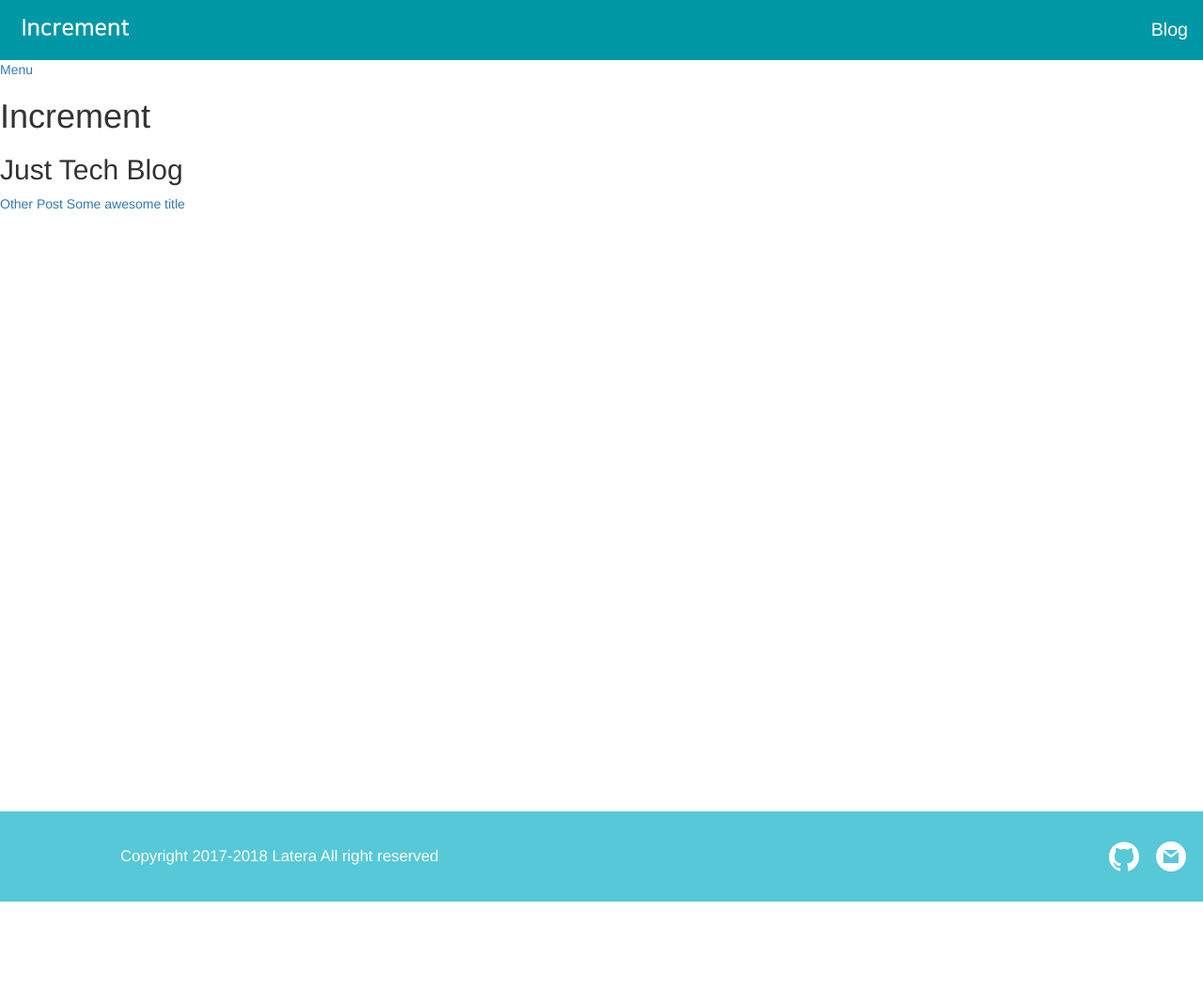
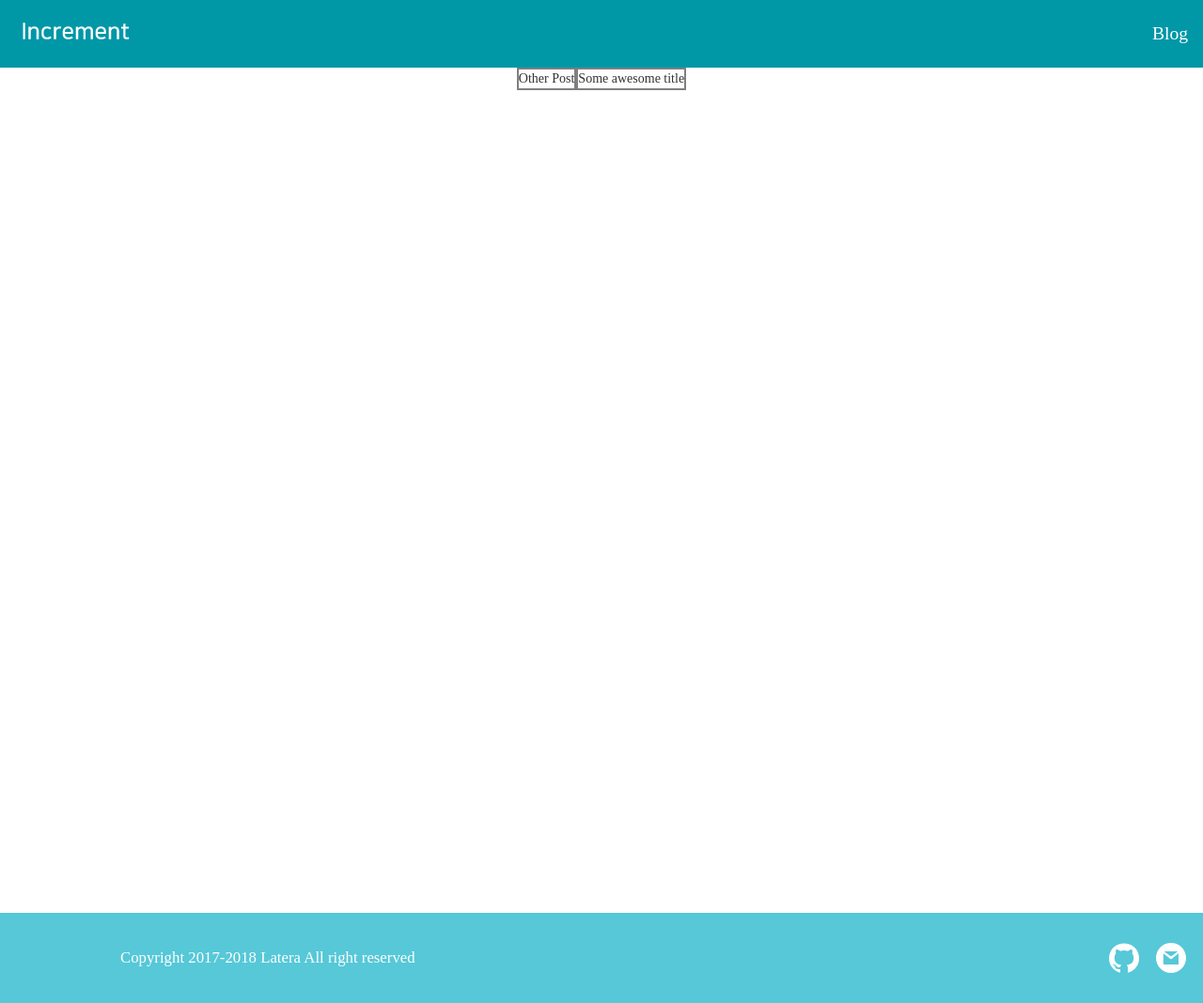
Before and after one commit to Laterality/tech-base-theme, a Jekyll site: the page built from index.html, in a window 1280 px wide. Shown: the whole page at 94% size. Built offline with Jekyll 4.4.1, drawn with Linux system fonts in a browser that asks for light colours; nearby versions of some CDN libraries; the list of posts is cut into pages by our own code; before the commit the page ends 960 px from its top, so only the background shows below that.

Commit message:
latest commit

```diff
--- a/_config.yml
+++ b/_config.yml
@@ -11,6 +11,7 @@ logo: /assets/img/logo_tmp.png
 background: false
 navigation: true
 paginate: 5
+paginate_path: "/blog/:num"
 
 
 # Less important changes below. (Code-highlighting, markdown)
--- a/_layouts/default.html
+++ b/_layouts/default.html
@@ -30,16 +30,20 @@
 		</div>
 
 	</header>
-	<div id="content" class="container">
+	<div id="content">
 		{{ content }}
 	</div>
 
 	<footer id="footer">
 			<h6 class="text-copyright">Copyright 2017-{{ 'now' | date: '%Y' }} Latera All right reserved</h6>
 
+			{% if site.github_username %}
 			<span class="footer-ic-contact-wrapper"><a href="https://github.com/{{site.github_username}}"><img class="footer-ic" src="/assets/img/github-logo.svg"/></a></span>
+			{% endif %}
 
+			{% if site.mail %}
 			<span class="footer-ic-contact-wrapper"><a href="mailto:{{site.mail}}"><img class="footer-ic" src="/assets/img/gmail.svg"/></a></span>
+			{% endif %}
 	</footer>
 
 </body>
--- a/_layouts/post.html
+++ b/_layouts/post.html
@@ -12,4 +12,6 @@ layout: default
 	<p class="post-content-content">
 		{{ page.content }}
 	</p>
+
+	<h6 class="back-to-list"><a href="/blog">≪ 목록으로</a></h6>
 </div>
--- a/assets/style.css
+++ b/assets/style.css
@@ -1,8 +1,52 @@
+body {
+  font-family: 'NanumGothic, 나눔고딕, "Malgun Gothic", 맑은고딕, "Apple SD Gothic Neo", Meiryo, Dotum, 돋움, sans-serif';
+}
 #header {
-  height: 64px;
+  width: 100vw;
+  height: 8vh;
+  min-height: 64px;
   background: #0097a7;
   padding-left: 16px;
   padding-right: 16px;
+}
+div#header-wrapper-logo {
+  height: 100%;
+  float: left;
+  display: flex;
+  flex-direction: column;
+  justify-content: center;
+}
+div#header-wrapper-nav {
+  height: 100%;
+  float: right;
+  display: flex;
+  flex-direction: column;
+  justify-content: center;
+}
+nav#header-nav {
+  display: table-cell;
+  vertical-align: middle;
+}
+a.header-nav-item {
+  text-align: center;
+  font-size: 1.4em;
+  color: white;
+}
+a.header-nav-item:hover {
+  text-decoration: none;
+  color: #ff5722;
+}
+a.header-nav-item:focus {
+  text-decoration: none;
+}
+a.header-nav-item:link {
+  text-decoration: none;
+}
+a.header-nav-item:active {
+  text-decoration: none;
+}
+a.header-nav-item:visited {
+  text-decoration: none;
 }
 #footer {
   width: 100%;
@@ -26,51 +70,6 @@
 #footer .footer-ic-contact-wrapper .footer-ic {
   width: 32px;
   height: 32px;
-}
-#content.container {
-  width: 100%;
-  padding-left: 0px;
-  padding-right: 0px;
-  min-height: 800px;
-}
-#header-wrapper-logo {
-  height: 64px;
-  display: table;
-  float: left;
-}
-#header-logo {
-  display: table-cell;
-  vertical-align: middle;
-}
-#header-wrapper-nav {
-  height: 64px;
-  display: table;
-  float: right;
-}
-#header-nav {
-  display: table-cell;
-  vertical-align: middle;
-}
-a.header-nav-item {
-  text-align: center;
-  font-size: 1.4em;
-  color: white;
-}
-a.header-nav-item:hover {
-  text-decoration: none;
-  color: #ff5722;
-}
-a.header-nav-item:focus {
-  text-decoration: none;
-}
-a.header-nav-item:link {
-  text-decoration: none;
-}
-a.header-nav-item:active {
-  text-decoration: none;
-}
-a.header-nav-item:visited {
-  text-decoration: none;
 }
 .header-nav-item-delimiter {
   text-align: center;
@@ -141,4 +140,26 @@ p.post-list-item-description {
   text-align: left;
   color: #bdbdbd;
 }
+.back-to-list {
+  font-size: 1.3em;
+  margin-top: 2.0em;
+}
+#main-content {
+  height: 100vh;
+  display: flex;
+  flex-direction: column;
+}
+.main-content-box {
+  width: 100%;
+  flex: 1;
+}
+.main-recent-posts-wrapper {
+  width: 100%;
+  display: flex;
+  flex-direction: row;
+  justify-content: center;
+}
+.main-recent-post {
+  border: 2px solid gray;
+}
 /*# sourceMappingURL=style.css.map */
--- a/index.html
+++ b/index.html
@@ -3,27 +3,17 @@ layout: default
 ---
 {%comment%} The tag above means - insert everything in this file into the {body} of the default.hbs template {%endcomment%}
 
-{%comment%} The big featured header {%endcomment%}
-<div class="main-header {%if site.cover%}" style="background-image: url({{site.cover}}){%else%}no-cover{%endif%}">
-    <nav class="main-nav overlay clearfix">
-            <a class="menu-button icon-menu" href="#"><span class="word">Menu</span></a>
-    </nav>
-    <div class="vertical">
-        <div class="main-header-content inner">
-            <h1 class="page-title">{{site.name}}</h1>
-            <h2 class="page-description">{{site.description}}</h2>
-        </div>
-    </div>
-    <a class="scroll-down icon-arrow-left" href="#content" data-offset="-45"><span class="hidden">Scroll Down</span></a>
-</div>
+{%comment%} The main content area on the homepage {%endcomment%}
+<main id="main-content" role="main">
 
-{%comment%} The main content area on the homepage {%endcomment%}
-<main id="main-content" class="content" role="main">
+	<div class="main-content-box">
 
-    {%comment%} The tag below includes the post loop - partials/loop.hbs {%endcomment%}
-	{% for post in site.posts %}
-		<a href="{{post.url}}">
-			{{ post.title }}
-		</a>
-	{% endfor %}
+		<div class="main-recent-posts-wrapper">
+			{% assign posts = site.posts | top: 3 %}
+			{% for p in posts %}
+			<div class="main-recent-post">{{p.title}}</div>
+			{% endfor %}
+
+		</div>
+	</div>
 </main>
```
Also changed, not shown: assets/style.less (+76 -45 lines), 1 other file.
